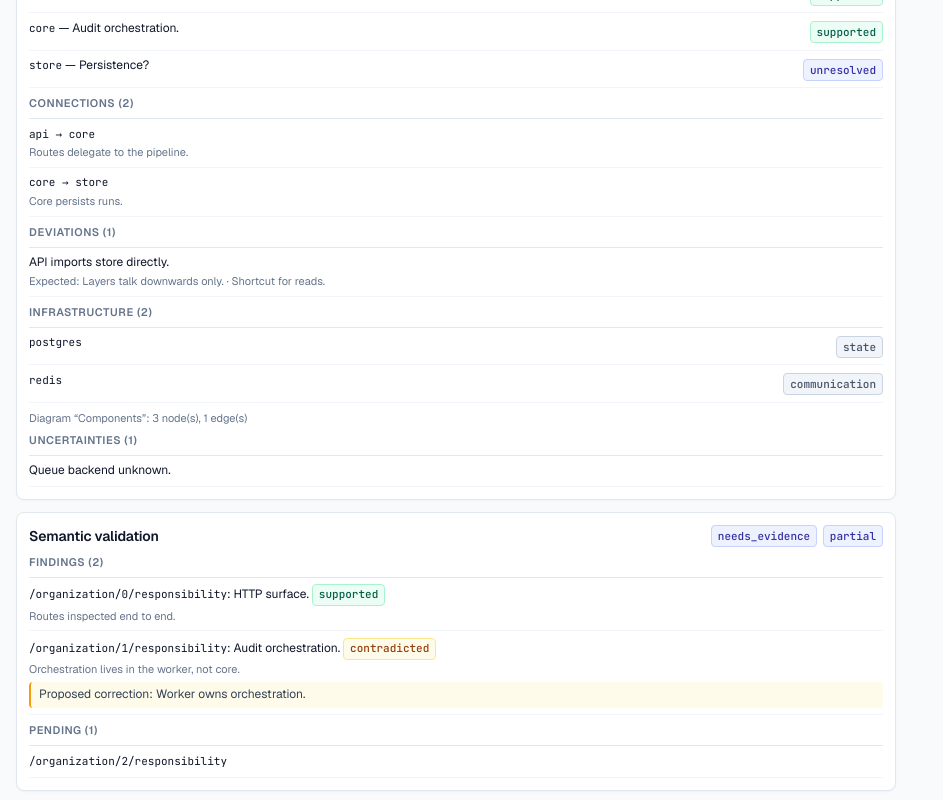
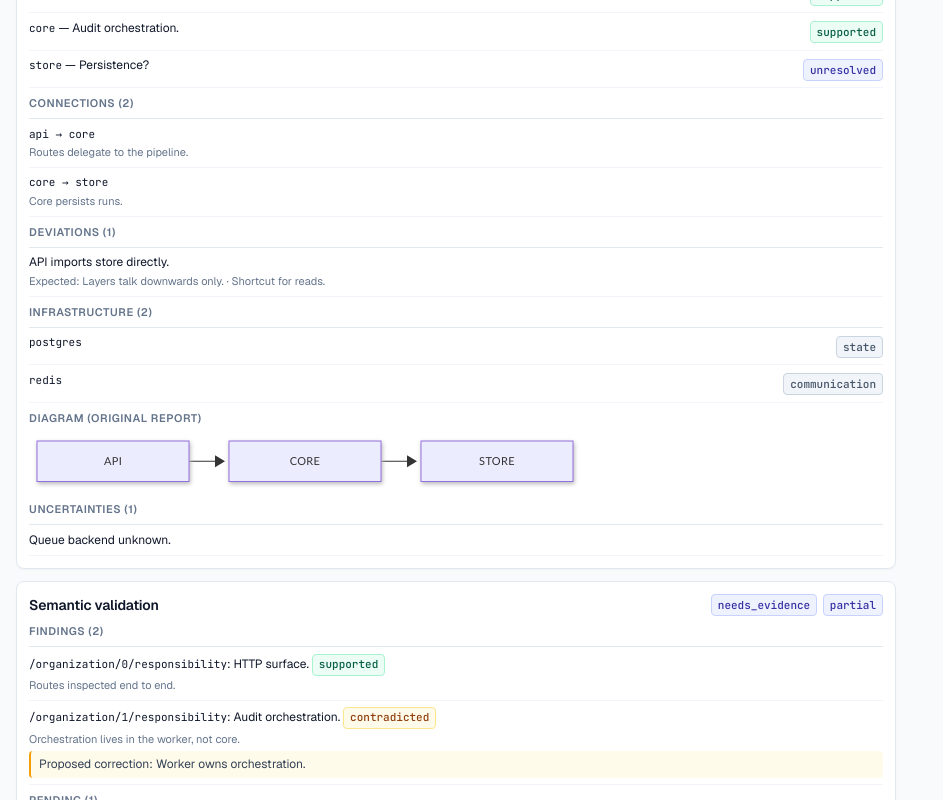
Before and after one commit to redsquirrelx/veraud, a React (Vite) app in the folder frontend/: page /test/stage-showcase in a window 1280 px wide. Shown: the part 807-1607 px from the top of the page, without its empty margins (0-943 px from the left). Built offline with nearby package versions, Linux system fonts and the light colour scheme; no server answers.

Commit message:
frontend: render pipeline mermaid diagram in architecture view

```diff
--- a/frontend/src/features/project-management/PipelineResult.tsx
+++ b/frontend/src/features/project-management/PipelineResult.tsx
@@ -1,4 +1,4 @@
-import { Badge } from "../../shared/ui-kit/index.ts"
+import { Badge, MermaidDiagram } from "../../shared/ui-kit/index.ts"
 import type { AgentExecution } from "../../infrastructure/http-client/httpClient.ts"
 import "./PipelineStage.css"
 import {
@@ -165,10 +165,19 @@ export function ProjectArchitectureResultView({ summary, execution }: { summary:
           </div>
         </>
       )}
-      {summary.diagramTitle !== "" && (
-        <span className="stage-footnote">
-          Diagram “{summary.diagramTitle}”: {summary.diagramNodes} node(s), {summary.diagramEdges} edge(s)
-        </span>
+      {summary.diagramMermaid !== "" ? (
+        <>
+          <span className="stage-section-label">
+            Diagram{summary.diagramOrigin !== "" ? ` (${summary.diagramOrigin} report)` : ""}
+          </span>
+          <MermaidDiagram chart={summary.diagramMermaid} label={summary.diagramTitle !== "" ? summary.diagramTitle : "Architecture diagram"} />
+        </>
+      ) : (
+        summary.diagramTitle !== "" && (
+          <span className="stage-footnote">
+            Diagram “{summary.diagramTitle}”: {summary.diagramNodes} node(s), {summary.diagramEdges} edge(s)
+          </span>
+        )
       )}
       {summary.uncertainties.length > 0 && (
         <>
--- a/frontend/src/features/project-management/pipelineResult.ts
+++ b/frontend/src/features/project-management/pipelineResult.ts
@@ -66,6 +66,11 @@ export interface ProjectArchitectureSummary {
   diagramTitle: string
   diagramNodes: number
   diagramEdges: number
+  /** Rendered Mermaid chart merged by the backend from the pipeline-level
+   *  diagram; empty when the run predates diagrams, skipped composition, or
+   *  the composition failed. */
+  diagramMermaid: string
+  diagramOrigin: string
 }
 
 export interface SemanticFindingView {
@@ -267,6 +272,11 @@ export function parseProjectArchitectureResult(result: string | null): ProjectAr
     }
   }
   const diagram = isRecord(report["diagram"]) ? (report["diagram"] as Record<string, unknown>) : null
+  const rendered = isRecord(record["architecture_diagram"]) ? (record["architecture_diagram"] as Record<string, unknown>) : null
+  const mermaid = rendered === null || typeof rendered["mermaid"] !== "string" ? "" : (rendered["mermaid"] as string).trim()
+  const origin = rendered === null || typeof rendered["report_origin"] !== "string" || (rendered["report_origin"] as string).trim() === ""
+    ? ""
+    : (rendered["report_origin"] as string).trim()
   return {
     completionStatus,
     units,
@@ -279,6 +289,8 @@ export function parseProjectArchitectureResult(result: string | null): ProjectAr
     diagramTitle: diagram === null ? "" : readString(diagram, "title").trim(),
     diagramNodes: diagram === null || !Array.isArray(diagram["nodes"]) ? 0 : (diagram["nodes"] as unknown[]).length,
     diagramEdges: diagram === null || !Array.isArray(diagram["edges"]) ? 0 : (diagram["edges"] as unknown[]).length,
+    diagramMermaid: mermaid,
+    diagramOrigin: origin,
   }
 }
 
--- a/frontend/src/pages/test-stage-showcase/TestStageShowcasePage.tsx
+++ b/frontend/src/pages/test-stage-showcase/TestStageShowcasePage.tsx
@@ -63,6 +63,10 @@ const architectureJson = JSON.stringify({
     },
   },
   limitations: ["Snapshot capped at 5000 files."],
+  architecture_diagram: {
+    mermaid: "flowchart LR\n  api[api]\n  core[core]\n  store[store]\n  api --> core\n  core --> store",
+    report_origin: "original",
+  },
 })
 
 const validationJson = JSON.stringify({
```
Also changed, not shown: 1 other file (tests, documents, lock files or other folders).
